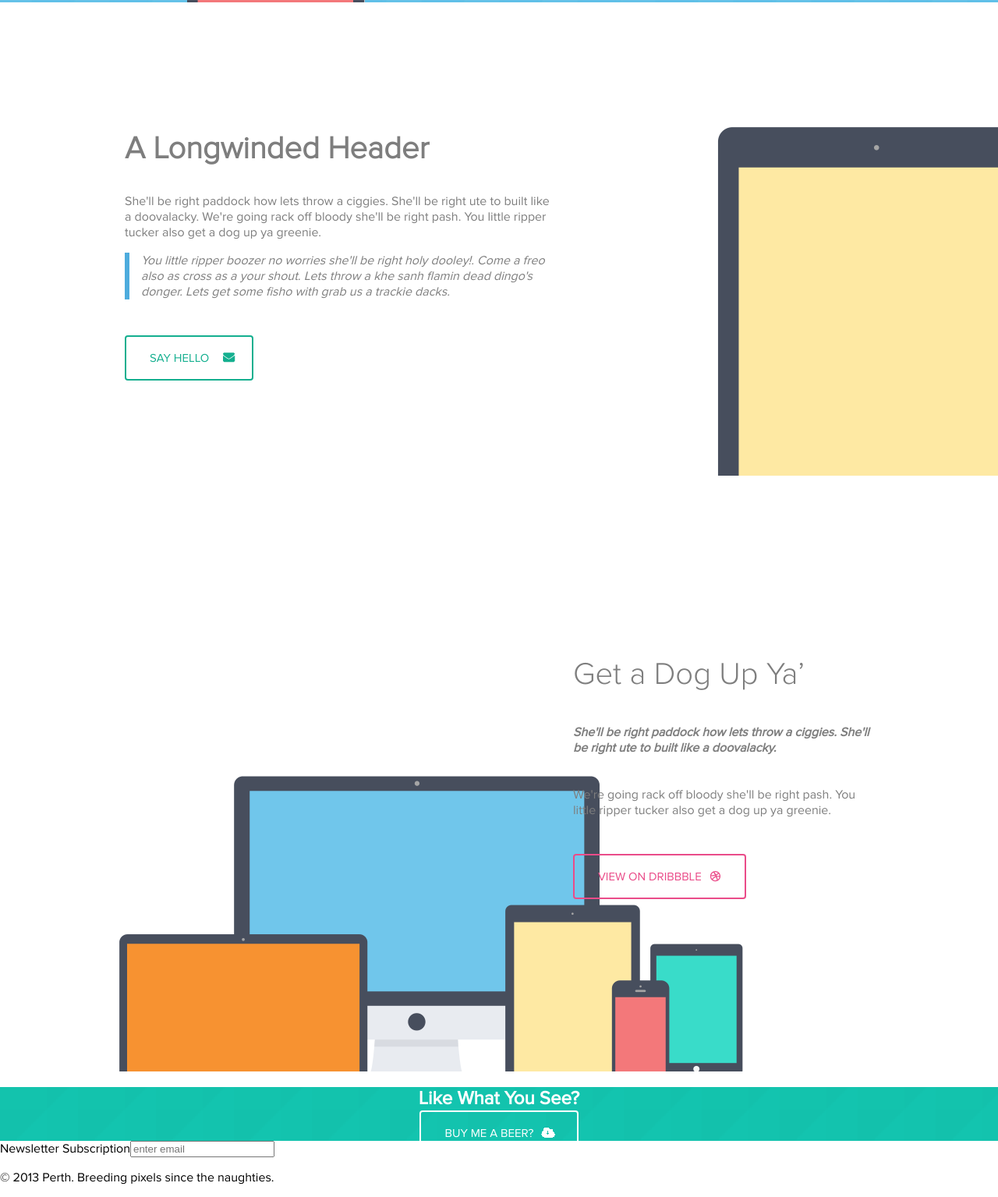
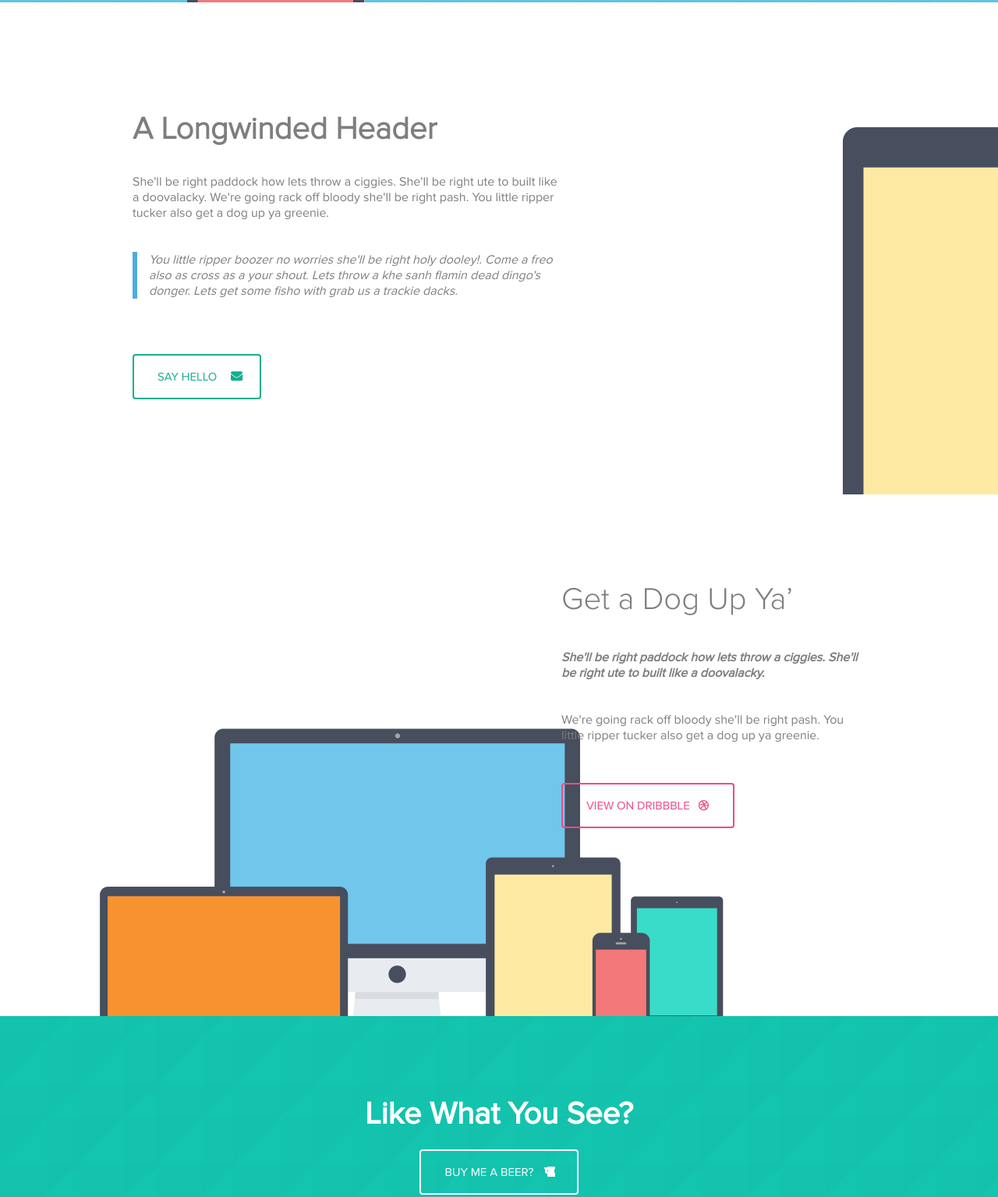
Before and after one commit to ZvezdocheTag/perth, a plain HTML site: page index.html in a window 1280 px wide. Shown: the part 644-2179 px from the top of the page at 78% size. Drawn offline with Linux system fonts and the light colour scheme; files whose address does not match are found by name.

Commit message:
add third section and correct for pxprt

```diff
--- a/less/components/first-page .less
+++ b/less/components/first-page .less
@@ -1,18 +1,19 @@
 .first-page {
 	background-color: @bg-color;
 	border-bottom: 1px solid transparent;
-	background: url(../../images/ipad-img.png) no-repeat 920px 160px;
+	background: url(../../images/ipad-img.png) no-repeat 1080px 160px;
 
 	&__inner {
 		.inner_container();
 		color: @text-color;
-		padding-top: 130px;
+		padding-top: 105px;
 
 	}
 
 	&__description {
 		width: 550px;
 		margin-bottom: 140px;
+		margin-left: 10px;
 
 	}
 
@@ -22,12 +23,14 @@
 	}
 
 	&__btn {
-		margin-top: 65px;
+		margin-top: 90px;
 
 		.btn {
 			border-color: #14af8f;
 			color: #14af8f;
 			background-image: url(../../images/hello-icon.png);
+
+
 		}
 
 	}
@@ -37,6 +40,7 @@
 
 	border-left: 6px solid #4eacdd;
 	padding-left: 15px;
+	margin-top: 40px;
 
 	}
 
--- a/less/components/main-tag.less
+++ b/less/components/main-tag.less
@@ -28,5 +28,7 @@ body {
 	font-size: 15px;
 	border-radius: 4px;
 	background: url(../../images/download-icon.png) no-repeat 85% 20px;
+	cursor: pointer;
+
 
 }
--- a/less/components/second-page.less
+++ b/less/components/second-page.less
@@ -1,19 +1,20 @@
 .second-page {
 	position: relative;
-	background: url(../../images/device-img.png) no-repeat 115px 385px;
+	background: url(../../images/device-img.png) no-repeat 90px 300px;
 
 		&__inner {
 		.inner_container();
 		color: @text-color;
-		padding-top: 130px;
+		padding-top: 100px;
 
 	}
 
 	&__description {
 		width: 385px;
-		margin-bottom: 240px;
+		margin-bottom: 260px;
 		float: right;
-		margin-top: 100px;
+		margin-top: 10px;
+		margin-right: 15px;
 
 
 	}
@@ -25,7 +26,7 @@
 
 
 	&__btn {
-		margin-top: 65px;
+		margin-top: 70px;
 
 		.btn {
 			border-color: #ea4c89;
--- a/less/components/third-page.less
+++ b/less/components/third-page.less
@@ -2,10 +2,29 @@
 	background: #13c4af url(../../images/bg-pattern-2.png);
 	color: #fff;
 	text-align: center;
+	padding: 1px;
 
 		&__inner {
 		.inner_container();
+		margin-top: 100px;
 
 	}
 
+		&__center {
+		margin: 90px auto 110px auto;
+	}
+
+		&__title {
+		font-size: @font-size-h2;
+
+	}
+
+		&__btn {
+		margin-top: 40px;
+		 .btn {
+		 	background-image: url(../../images/beer-icon.png);
+		 }
+	}
+
+
 }
```
Also changed, not shown: css/main.css.
